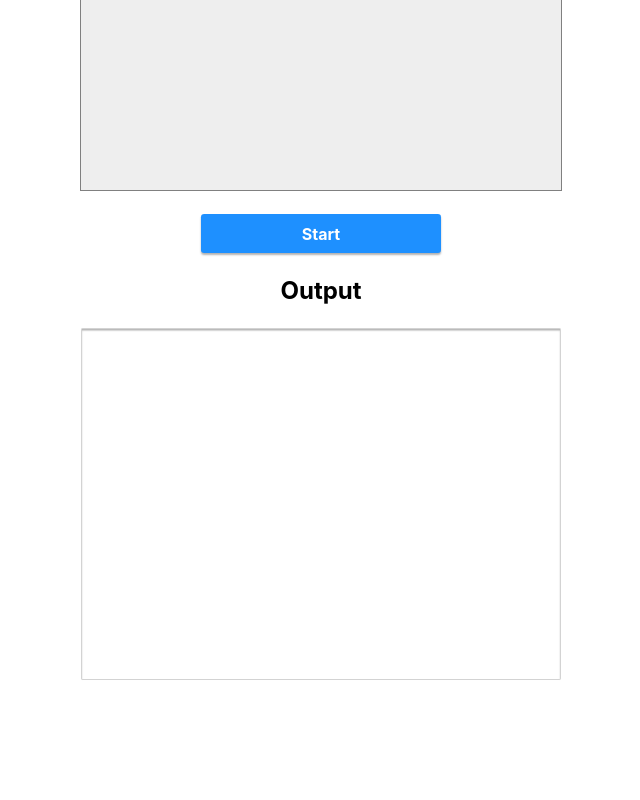
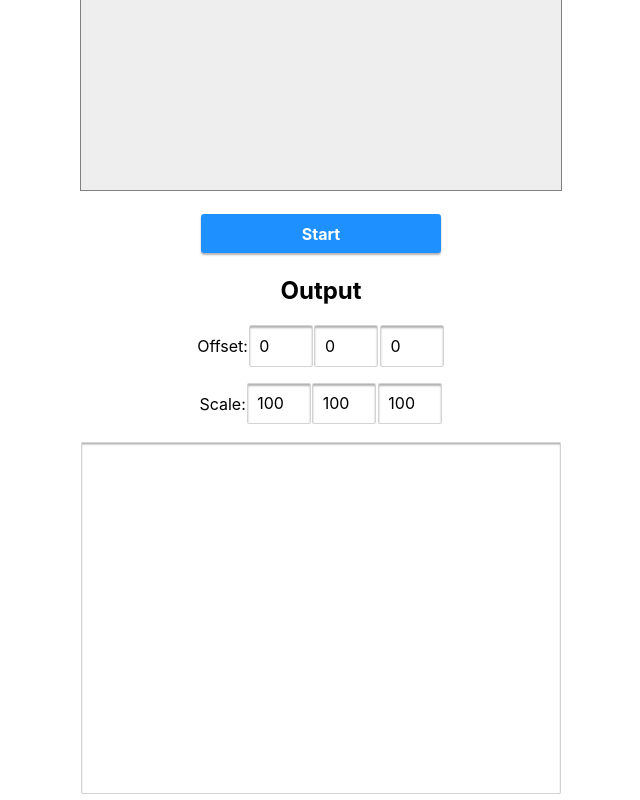
Before and after one commit to tomsoderlund/css-motion-toy, a React (Create React App) app: page / in a window 1280 px wide. Shown: the part 646-1446 px from the top of the page, without its empty margins (319-959 px from the left). Before the commit the page ends 1332 px from the top, so only its background shows below. Built offline with nearby package versions, Linux system fonts and the light colour scheme.

Commit message:
Set output options

```diff
--- a/src/App/App.js
+++ b/src/App/App.js
@@ -1,8 +1,8 @@
 import React, { Component } from 'react'
 import './App.css'
 
-import { DIMENSION_LABELS } from '../common/constants'
-import Simulator, { getStylesCSS } from '../components/Simulator'
+import { DIMENSION_LABELS, OUTPUT_OPTIONS_LABELS } from '../common/constants'
+import Simulator, { getStylesCSS, transformStylesValues } from '../components/Simulator'
 import MultiSelectButton from '../components/MultiSelectButton'
 import ArrayInput from '../components/ArrayInput'
 
@@ -46,22 +46,31 @@ const templates = {
   }
 }
 
-const options = {
+const simulationOptions = {
   skew: true,
   stretch: false,
   friction: 0.1,
   timerInterval: 50
 }
 
+const defaultOutputOptions = {
+  // X, Y, time
+  offset: [0, 0, 0],
+  scale: [100, 100, 100]
+}
+
 const objectToCSS = obj => Object.keys(obj).reduce((result, key) => result + `${key}: ${obj[key]}; `, '')
 
-const formatOutputCssRow = (stylesValues) => `${stylesValues.elapsedTime / 100}% { ${objectToCSS(getStylesCSS(stylesValues, options))} }\n`
+const formatOutputCssRow = (stylesValues, outputOptions) => {
+  const stylesValuesTransformed = transformStylesValues(stylesValues, outputOptions, simulationOptions)
+  return `${stylesValuesTransformed.elapsedTime / 100}% { ${objectToCSS(getStylesCSS(stylesValuesTransformed, simulationOptions))} }\n`
+}
 
-const VariableInputBlock = ({ startState, label, onChange }) => <p>
+const VariableInputBlock = ({ stateObject, label, onChange, labels = DIMENSION_LABELS }) => <p>
   <label>{label}:</label>
   <ArrayInput
-    values={startState[label.toLowerCase()]}
-    labels={DIMENSION_LABELS}
+    values={stateObject[label.toLowerCase()]}
+    labels={labels}
     onChange={onChange}
   />
 </p>
@@ -73,7 +82,8 @@ class App extends Component {
     this.state = {
       currentTemplate,
       startState: templates[currentTemplate].startState,
-      output: []
+      output: [],
+      outputOptions: defaultOutputOptions
     }
   }
 
@@ -83,7 +93,7 @@ class App extends Component {
   }
 
   renderOutput () {
-    return this.state.output.reduce((resultCSS, stylesValues) => resultCSS + formatOutputCssRow(stylesValues), '')
+    return this.state.output.reduce((resultCSS, stylesValues) => resultCSS + formatOutputCssRow(stylesValues, this.state.outputOptions), '')
   }
 
   handleClearOutput () {
@@ -98,6 +108,12 @@ class App extends Component {
     const startState = Object.assign({}, this.state.startState)
     set(startState, `${variable}.${index}`, parseFloat(event.target.value))
     this.setState({ startState })
+  }
+
+  handleChangeOutputOptions (variable, index, event) {
+    const outputOptions = Object.assign({}, this.state.outputOptions)
+    set(outputOptions, `${variable}.${index}`, parseFloat(event.target.value))
+    this.setState({ outputOptions })
   }
 
   render () {
@@ -115,29 +131,41 @@ class App extends Component {
 
         <VariableInputBlock
           label='Position'
-          startState={this.state.startState}
+          stateObject={this.state.startState}
           onChange={this.handleChangeStartState.bind(this, 'position')}
         />
         <VariableInputBlock
           label='Speed'
-          startState={this.state.startState}
+          stateObject={this.state.startState}
           onChange={this.handleChangeStartState.bind(this, 'speed')}
         />
         <VariableInputBlock
           label='Acceleration'
-          startState={this.state.startState}
+          stateObject={this.state.startState}
           onChange={this.handleChangeStartState.bind(this, 'acceleration')}
         />
 
         <Simulator
           startState={this.state.startState}
           appliedRules={templates[this.state.currentTemplate].appliedRules}
-          options={options}
+          options={simulationOptions}
           handleOutput={this.logOutput.bind(this)}
           handleClearOutput={this.handleClearOutput.bind(this)}
         />
 
         <h2>Output</h2>
+        <VariableInputBlock
+          label='Offset'
+          stateObject={this.state.outputOptions}
+          onChange={this.handleChangeOutputOptions.bind(this, 'offset')}
+          labels={OUTPUT_OPTIONS_LABELS}
+        />
+        <VariableInputBlock
+          label='Scale'
+          stateObject={this.state.outputOptions}
+          onChange={this.handleChangeOutputOptions.bind(this, 'scale')}
+          labels={OUTPUT_OPTIONS_LABELS}
+        />
         <textarea readOnly value={this.renderOutput()} />
 
       </div>
--- a/src/common/constants.js
+++ b/src/common/constants.js
@@ -5,4 +5,7 @@ export const Z = 2
 export const ROTATION = 3
 export const OPACITY = 4
 
+export const TIME = 2
+
 export const DIMENSION_LABELS = ['X', 'Y', 'Z', 'ROTATION', 'OPACITY']
+export const OUTPUT_OPTIONS_LABELS = ['X', 'Y', 'TIME']
--- a/src/components/Simulator.js
+++ b/src/components/Simulator.js
@@ -2,7 +2,7 @@ import React, { Component, Fragment } from 'react'
 
 import styled from 'styled-components'
 
-import { X, Y, Z, ROTATION, OPACITY } from '../common/constants'
+import { X, Y, Z, ROTATION, OPACITY, TIME } from '../common/constants'
 import rules from '../common/rules'
 
 const SimulatorContainer = styled.div`
@@ -37,6 +37,19 @@ const getStylesValues = (state, options = {}) => ({
   transformStretchX: 1 + state.speed[X] / 40,
   transformStretchY: 1 + state.speed[Y] / 40,
   opacity: state.position[OPACITY]
+})
+
+export const transformStylesValues = (stylesValues, outputOptions, options = {}) => ({
+  elapsedTime: stylesValues.elapsedTime * outputOptions.scale[TIME] / 100 + outputOptions.offset[TIME],
+  left: stylesValues.left * outputOptions.scale[X] / 100 + outputOptions.offset[X],
+  top: stylesValues.top * outputOptions.scale[Y] / 100 + outputOptions.offset[Y],
+  transformScale: stylesValues.transformScale,
+  transformRotate: stylesValues.transformRotate,
+  transformSkewX: stylesValues.transformSkewX,
+  transformSkewY: stylesValues.transformSkewY,
+  transformStretchX: stylesValues.transformStretchX,
+  transformStretchY: stylesValues.transformStretchY,
+  opacity: stylesValues.opacity
 })
 
 export const getStylesCSS = (stylesValues, options) => ({
```
